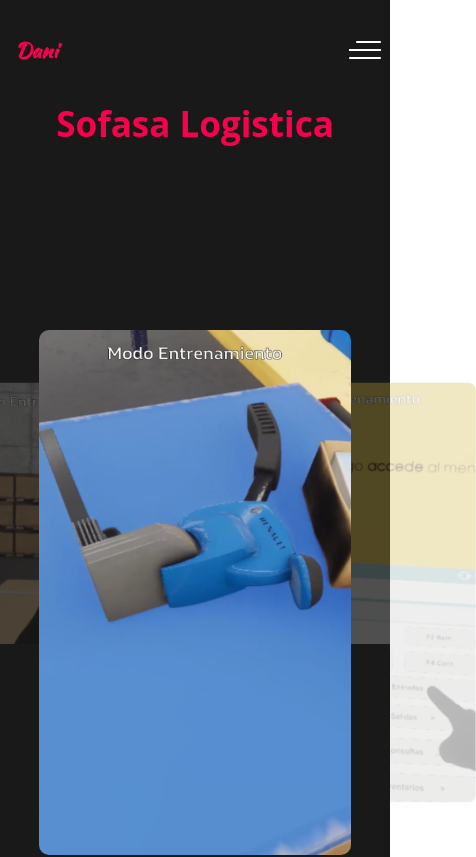
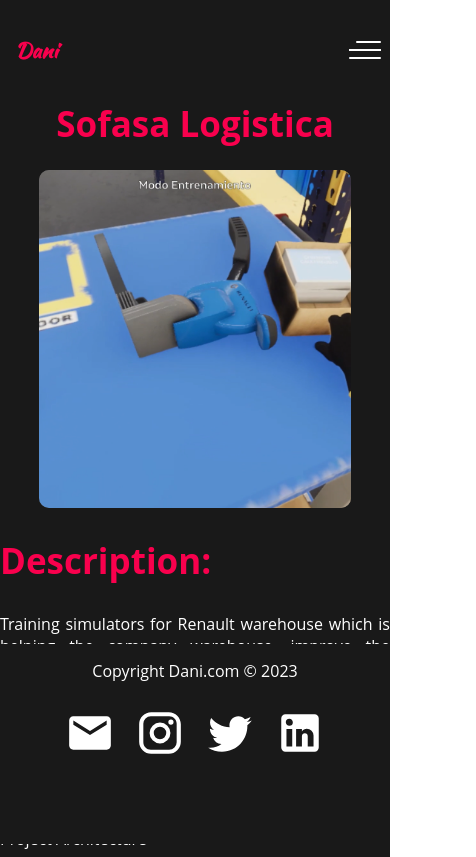
Before and after one commit to Playyer96/personal-portafolio, a React (Create React App) app: page /project/1 in a window 390 px wide. Shown: the top 857 px of the page, 476 px wide, since content can reach past the window. Built offline with nearby package versions, Linux system fonts and the light colour scheme.

Commit message:
responsiveness fixed in the project display page

```diff
--- a/src/styles/ImageSlider.css
+++ b/src/styles/ImageSlider.css
@@ -43,3 +43,25 @@
   transition: 500ms;
   opacity: 0.3;
 }
+
+@media only screen and (max-width: 400px) {
+
+  .image-slider {
+    width: 100%;
+    height: 40vh;
+    position: relative;
+  }
+
+  .card {
+    width: 80%;
+    height: auto;
+    height: 100%;
+    /* top: auto; */
+    left: 50%;
+    transform: translateX(-50%);
+  }
+
+  .card:nth-of-type(3) {
+    display: none;
+  }
+}
```
